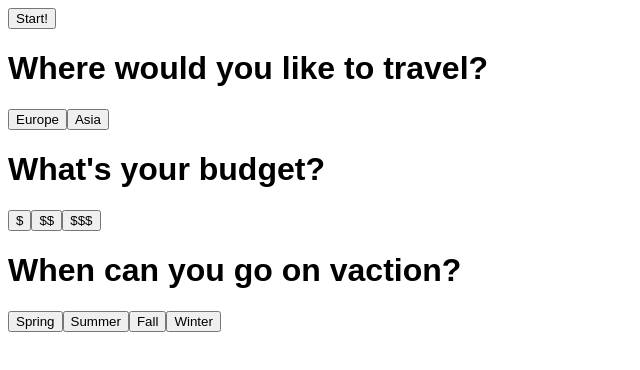
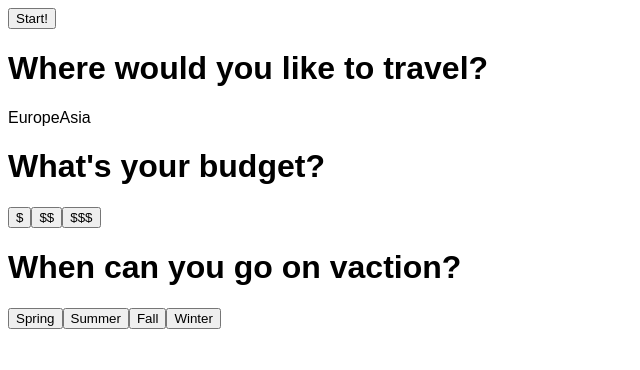
Before and after one commit to slindquist3-zz/Travel-Leisure, a React (Create React App) app: page /seasons in a window 1280 px wide. Shown: the top 370 px of the page, without its empty margins (0-640 px from the left). Built offline with nearby package versions, Linux system fonts and the light colour scheme.

Commit message:
fix state

```diff
--- a/src/components/App.js
+++ b/src/components/App.js
@@ -10,16 +10,12 @@ class App extends Component {
     super(props)
 
     this.state = {
-      continent: "",
-      price: "",
-      season: ""
+      continent: ""
     }
   }
 
-  setContinent() {
-    debugger
-    this.setState({continent: "poop"})
-    debugger
+  setContinent(continent) {
+    this.setState({continent})
   }
 
   render() {
--- a/src/components/Continents.js
+++ b/src/components/Continents.js
@@ -2,12 +2,19 @@ import React, { Component } from 'react';
 
 class Continents extends Component {
 
+  passContinent(event){
+    this.props.setContinent(event.target.innerText)
+  }
+
   render() {
+        console.log(this.props.continent)
+    debugger
+
     return (
       <div>
         <h1>Where would you like to travel?</h1>
-        <button onClick={this.props.setContinent} value="Europe" name="Europe">Europe</button>
-        <button onClick={this.props.setContinent} value="Asia" name="Asia">Asia</button>
+        <a onClick={this.passContinent.bind(this)} name="Europe" >Europe</a>
+        <a onClick={this.passContinent.bind(this)} name="Asia">Asia</a>
       </div>
     );
   }
--- a/src/components/Prices.js
+++ b/src/components/Prices.js
@@ -13,7 +13,6 @@ class Prices extends Component {
 
     )
   }
-
 }
 
 export default Prices
```
Also changed, not shown: src/components/Results.js (added, +17 -0 lines).
